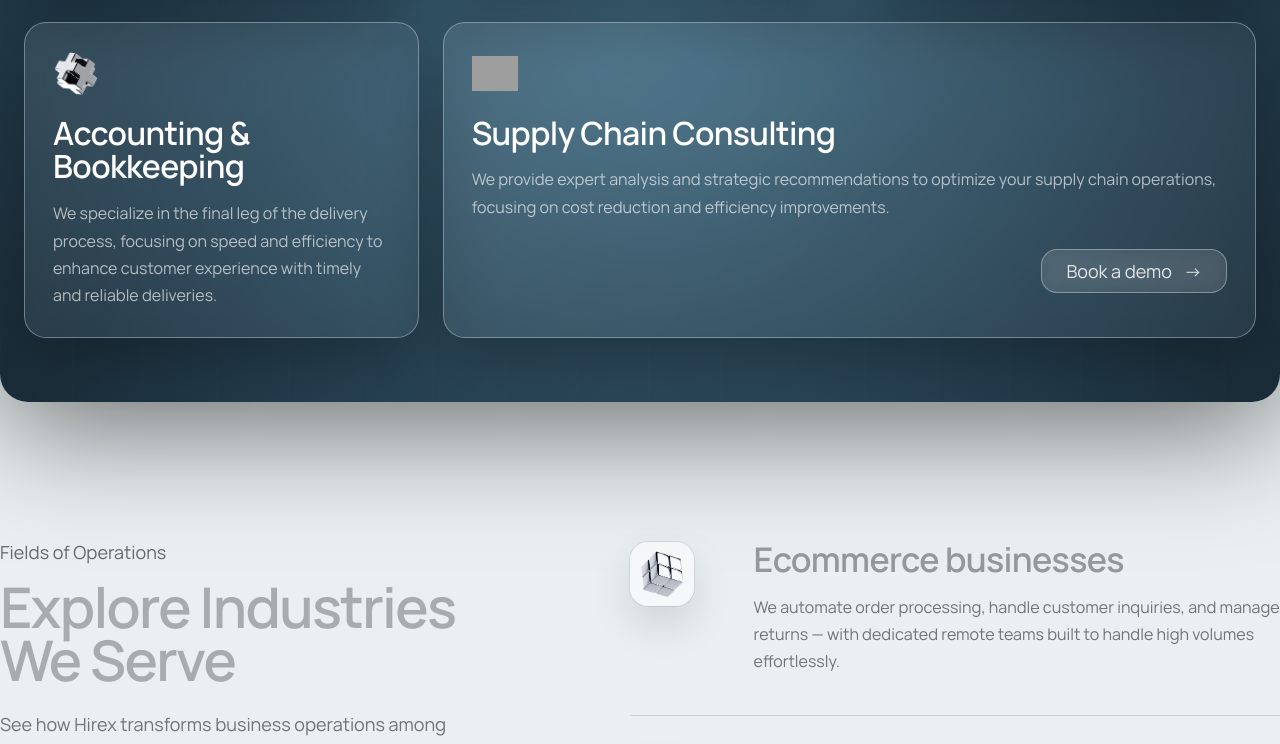
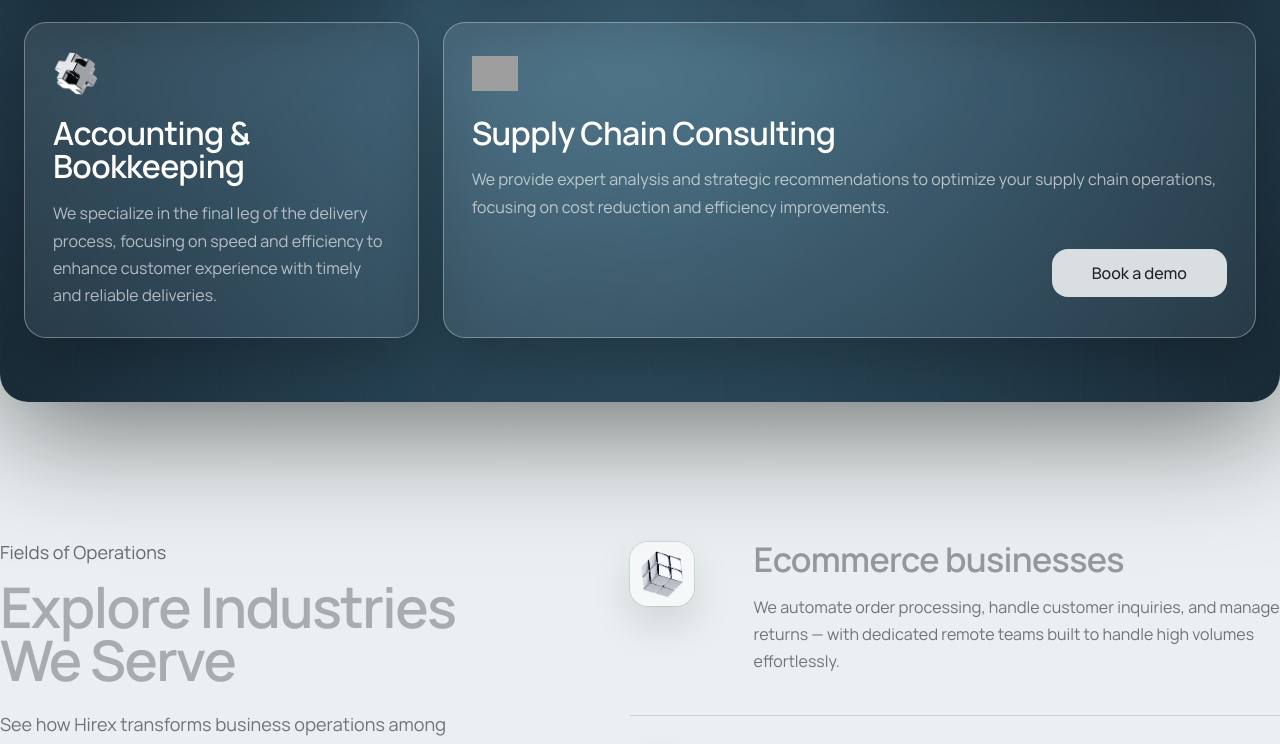
Before and after one commit to rtzeg/hirex, a React (Vite) app: page /industries in a window 1280 px wide. Shown: the part 860-1604 px from the top of the page. Built offline with nearby package versions, Linux system fonts and the light colour scheme; grey boxes are pictures that could not be loaded.

Commit message:
calendly

```diff
--- a/src/components/layout/WhoHirexForSection.jsx
+++ b/src/components/layout/WhoHirexForSection.jsx
@@ -143,13 +143,14 @@ const WhoHirexFor = () => {
                   {/* CTA только на широкой карточке */}
                   {c.title === "Supply Chain Consulting" && (
                     <div className="mt-7 flex items-center justify-end max-[700px]:justify-start">
-                      <Link
-                        to="/"
-                        className="inline-flex items-center gap-3 rounded-[16px] border border-white/35 bg-white/10 px-6 py-3 text-[18px]/[1] text-white/85 backdrop-blur transition hover:bg-white/15"
+                      <a
+                        href="https://calendly.com/asad-hirx/30min"
+                        target="_blank"
+                        rel="noopener noreferrer"
+                        className="inline-flex min-h-12 items-center justify-center rounded-[16px] bg-[#D9DEE1] px-10 text-[16px] font-medium text-[#202326] transition hover:bg-white"
                       >
-                        <span>Book a demo</span>
-                        <span className="text-white/75">→</span>
-                      </Link>
+                        Book a demo
+                      </a>
                     </div>
                   )}
                 </div>
--- a/src/components/layout/about-workflow-section.jsx
+++ b/src/components/layout/about-workflow-section.jsx
@@ -61,7 +61,7 @@ const AboutWorkflowSection = () => {
         <p className="text-[20px]/[1.2] text-[#73869A] md:text-[24px]">Workflow Process</p>
 
         <div>
-          <h2 className="text-[56px]/[0.95] font-semibold tracking-[-0.01em] md:text-[72px]/[0.92]">
+          <h2 className="font-semibold tracking-[-0.03em] text-[34px]/[1.02] sm:text-[44px]/[1.02] md:text-[64px]/[0.98]">
             Revolutionizing Your
             <br />
             Business Workflow
--- a/src/components/layout/header.jsx
+++ b/src/components/layout/header.jsx
@@ -116,12 +116,17 @@ const Header = () => {
           </ul>
         </nav>
 
-        <button
+        <a
+          href="https://calendly.com/asad-hirx/30min"
+          target="_blank"
+          rel="noopener noreferrer"
           className="rounded-[16px] bg-[#D9DEE1] px-10 py-3 text-[20px]/[1] font-normal text-[#202326] transition-colors duration-300 hover:bg-white max-[1200px]:hidden"
-          type="button"
         >
           Book a demo
-        </button>
+        </a>
+
+
+
 
         <button
           aria-controls="mobile-nav-panel"
@@ -132,33 +137,28 @@ const Header = () => {
           type="button"
         >
           <span
-            className={`absolute h-0.5 w-6 rounded-full bg-current transition-all duration-300 ${
-              isMenuOpen ? "translate-y-0 rotate-45" : "-translate-y-2.5"
+            className={`absolute h-0.5 w-6 rounded-full bg-current transition-all duration-300 ${isMenuOpen ? "translate-y-0 rotate-45" : "-translate-y-2.5"
               }`}
           />
           <span
-            className={`absolute h-0.5 w-6 rounded-full bg-current transition-all duration-300 ${
-              isMenuOpen ? "opacity-0" : "opacity-100"
+            className={`absolute h-0.5 w-6 rounded-full bg-current transition-all duration-300 ${isMenuOpen ? "opacity-0" : "opacity-100"
               }`}
           />
           <span
-            className={`absolute h-0.5 w-6 rounded-full bg-current transition-all duration-300 ${
-              isMenuOpen ? "translate-y-0 -rotate-45" : "translate-y-2.5"
+            className={`absolute h-0.5 w-6 rounded-full bg-current transition-all duration-300 ${isMenuOpen ? "translate-y-0 -rotate-45" : "translate-y-2.5"
               }`}
           />
         </button>
       </div>
 
       <div
-        className={`fixed inset-0 z-[55] bg-[#030B12]/55 transition-opacity duration-300 min-[1201px]:hidden ${
-          isMenuOpen ? "pointer-events-auto opacity-100" : "pointer-events-none opacity-0"
+        className={`fixed inset-0 z-[55] bg-[#030B12]/55 transition-opacity duration-300 min-[1201px]:hidden ${isMenuOpen ? "pointer-events-auto opacity-100" : "pointer-events-none opacity-0"
           }`}
         onClick={closeMenu}
       />
 
       <aside
-        className={`fixed right-0 top-0 z-[60] h-screen w-[min(88vw,420px)] border-l border-white/10 bg-[#0B1B29]/80 px-7 pb-8 pt-28 text-white shadow-[-20px_0_50px_rgba(0,0,0,0.45)] backdrop-blur-xl transition-transform duration-500 ease-[cubic-bezier(0.22,1,0.36,1)] min-[1201px]:hidden ${
-          isMenuOpen ? "translate-x-0" : "translate-x-full"
+        className={`fixed right-0 top-0 z-[60] h-screen w-[min(88vw,420px)] border-l border-white/10 bg-[#0B1B29]/80 px-7 pb-8 pt-28 text-white shadow-[-20px_0_50px_rgba(0,0,0,0.45)] backdrop-blur-xl transition-transform duration-500 ease-[cubic-bezier(0.22,1,0.36,1)] min-[1201px]:hidden ${isMenuOpen ? "translate-x-0" : "translate-x-full"
           }`}
         id="mobile-nav-panel"
       >
@@ -206,12 +206,14 @@ const Header = () => {
           </ul>
         </nav>
 
-        <button
-          className="mt-8 w-full rounded-[16px] bg-[#D9DEE1] px-8 py-4 text-[20px]/[1.05] font-normal text-[#202326] transition-colors duration-300 hover:bg-white"
-          type="button"
+       <a
+  href="https://calendly.com/asad-hirx/30min"
+  target="_blank"
+  rel="noopener noreferrer"
+  className="inline-flex min-h-12 items-center justify-center rounded-[16px] bg-[#D9DEE1] px-10 text-[16px] font-medium text-[#202326] transition hover:bg-white"
 >
   Book a demo
-        </button>
+</a>
       </aside>
     </header>
   );
--- a/src/components/layout/main-section.jsx
+++ b/src/components/layout/main-section.jsx
@@ -92,7 +92,7 @@ const MainSection = ({ videoUrl = localVideo }) => {
                 <br />
                 <span className="text-white">
                   &amp;{" "}
-                  <span className="inline-block min-w-[17ch]">
+                  <span className="inline-block min-w-[17ch] max-[520px]:min-w-0 max-[520px]:break-words">
                     {text}
                     <Cursor />
                   </span>
--- a/src/layouts/main-layout.jsx
+++ b/src/layouts/main-layout.jsx
@@ -4,12 +4,9 @@ import Footer from "../components/layout/footer.jsx";
 
 const MainLayout = () => {
   return (
-    <div className="min-h-screen bg-slate-100 text-slate-900">
+    <div className="min-h-screen overflow-x-hidden bg-slate-100 text-slate-900">
       <Header />
-      <main>
-        <Outlet />
-      </main>
-
+      <Outlet />
       <Footer />
     </div>
   );
--- a/src/pages/About-us.jsx
+++ b/src/pages/About-us.jsx
@@ -9,7 +9,6 @@ import mapImg from "../assets/map.png"; // <-- если у тебя maps.png, п
 
 const defaultLeaders = [
   { name: "Asad Tuvalov", role: "CEO & Founder", badge: "dark" },
-  { name: "Niko Wilson", role: "COO & Co-Founder", badge: "light" },
   { name: "Kobe G", role: "VP of Development", badge: "dark" },
 ];
 
@@ -368,7 +367,7 @@ const AboutUs = () => {
     <main className="text-white">
       {/* HERO */}
       <section className="bg-transparent">
-        <div className="mx-auto w-[100%] max-w-[1920px] max-[1200px]:pt-[120px]">
+        <div className="mx-auto w-[100%] max-w-[1920px]">
           <div className="relative h-[536px] overflow-hidden rounded-[28px] shadow-[0_25px_120px_rgba(0,0,0,0.55)]">
             <div
               aria-hidden="true"
```
Lines whose indentation alone changed are shown as unchanged.
